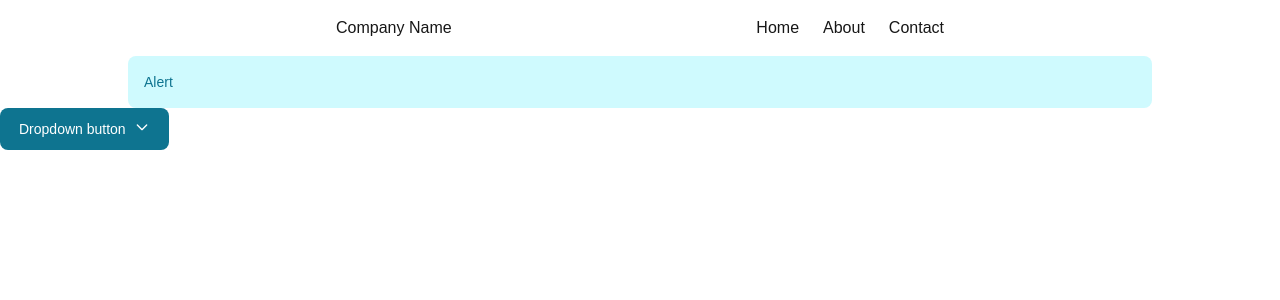
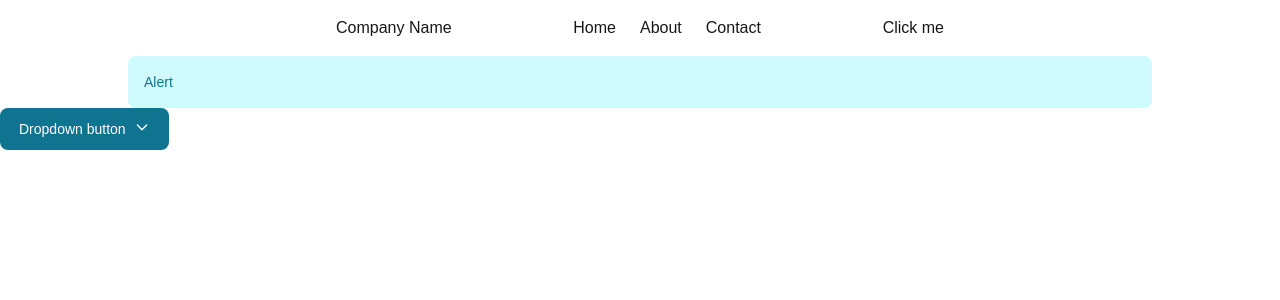
Before and after one commit to apreswilson/nextjsplayground, a Next.js app: page / in a window 1280 px wide. Shown: the top 300 px of the page. Built offline with nearby package versions, Linux system fonts and the light colour scheme.

Commit message:
added server function

```diff
--- /dev/null
+++ b/src/actions/main.ts
@@ -0,0 +1,7 @@
+'use server';
+
+export default async function testFunction() {
+   await fetch('https://jsonplaceholder.typicode.com/posts/1')
+      .then((response) => response.json())
+      .then((json) => console.log(json));
+}
--- a/src/components/navbar.tsx
+++ b/src/components/navbar.tsx
@@ -1,3 +1,6 @@
+'use client';
+import testFunction from '@/actions/main';
+
 export default function Navbar() {
    return (
       <nav className='flex flex-col justify-between w-5/6 gap-4 p-4 m-auto place-items-center md:flex-row md:w-3/6'>
@@ -13,6 +16,7 @@ export default function Navbar() {
                Contact
             </li>
          </ul>
+         <button onClick={() => testFunction()}>Click me</button>
       </nav>
    );
 }
```
